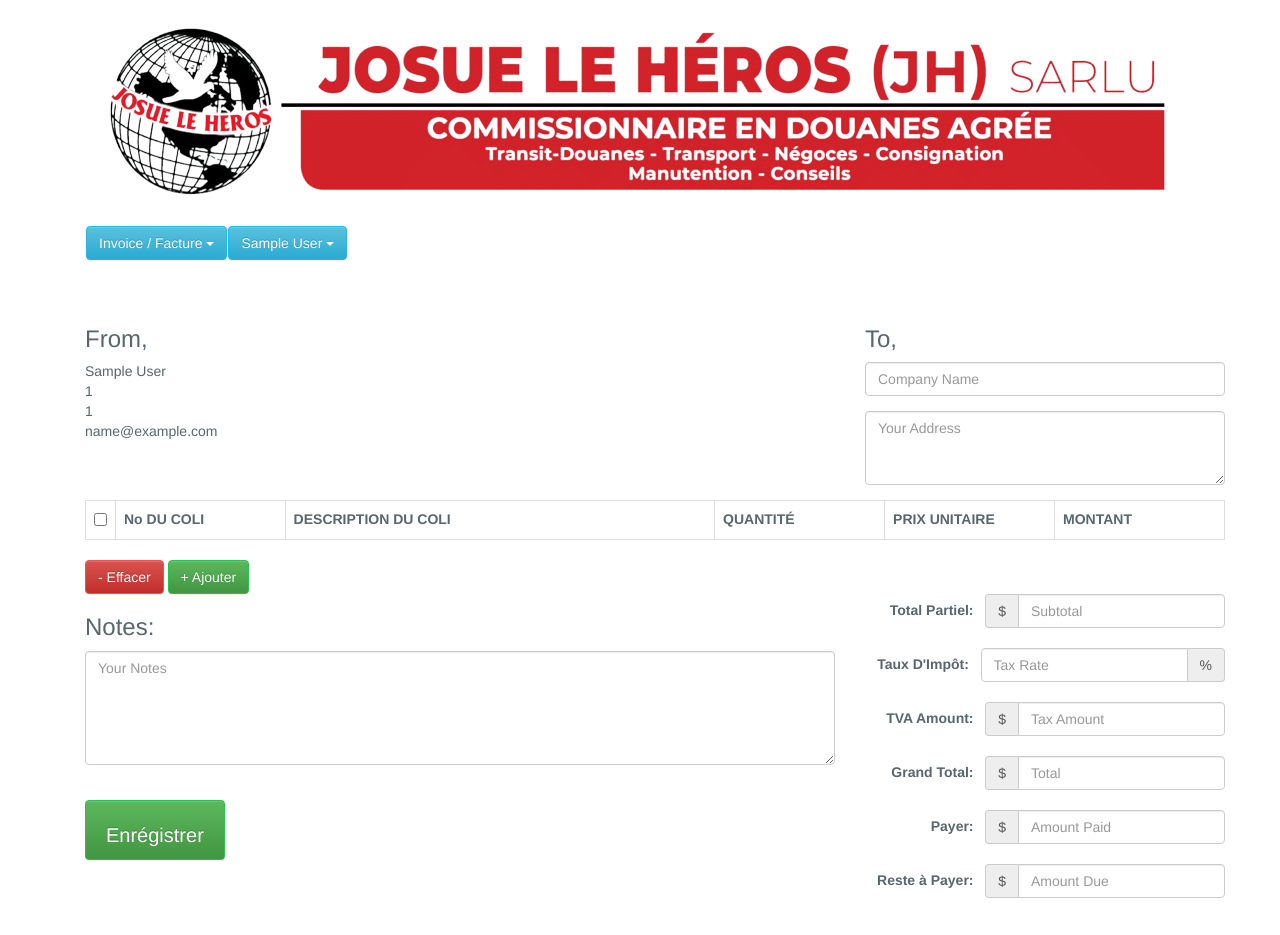
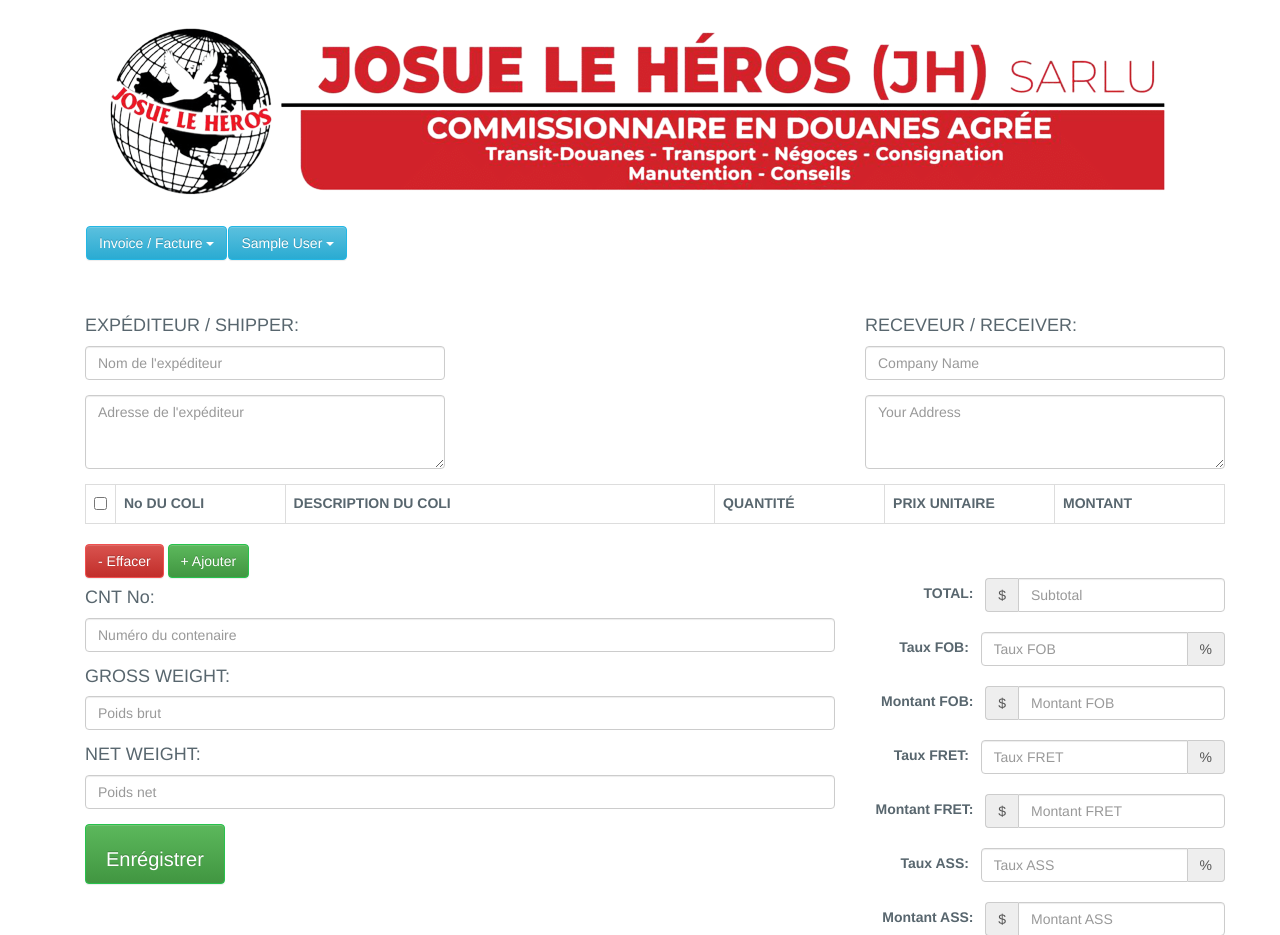
Before and after one commit to Yackson21/jhcompany, a PHP site: page /edit_invoice.php in a window 1280 px wide. Shown: the top 935 px of the page. Run offline with PHP 8.4, Linux system fonts and the light colour scheme; the visitor is signed in with stand-in values (Sample User, id 1); data that the repository does not hold is empty; some libraries are stand-ins or nearby versions.

Commit message:
second commit

```diff
--- a/Invoice.php
+++ b/Invoice.php
@@ -5,6 +5,7 @@
     private $password   = "";
     private $database  = "invoice_system";
 	private $invoiceUserTable = 'invoice_user';
+	private $invoiceShippererTable = 'invoice_shipper';
     private $invoiceOrderTable = 'invoice_order';
 	private $invoiceOrderItemTable = 'invoice_order_item';
 	private $dbConnect = false;
@@ -51,8 +52,8 @@
 	}
 	public function saveInvoice($POST) {
 		$sqlInsert = "
-			INSERT INTO ".$this->invoiceOrderTable."(user_id, order_receiver_name, order_receiver_address, order_total_before_tax, order_total_tax, order_tax_per, order_total_after_tax, order_amount_paid, order_total_amount_due, note)
-			VALUES ('".$POST['userId']."', '".$POST['companyName']."', '".$POST['address']."', '".$POST['subTotal']."', '".$POST['taxAmount']."', '".$POST['taxRate']."', '".$POST['totalAftertax']."', '".$POST['amountPaid']."', '".$POST['amountDue']."', '".$POST['notes']."')";
+			INSERT INTO ".$this->invoiceOrderTable."(user_id, order_sender_name, order_sender_address, order_receiver_name, order_receiver_address, order_total, fob_rate, fob, fret_rate, fret, ass_rate, ass, amount_paid, amount_due, cnt_n,gross_weight,net_weight)
+			VALUES ('".$POST['userId']."', '".$POST['shipperName']."', '".$POST['senderAddress']."', '".$POST['companyName']."', '".$POST['address']."', '".$POST['subTotal']."', '".$POST['fobRate']."', '".$POST['fob']."', '".$POST['fretRate']."', '".$POST['fret']."', '".$POST['assRate']."', '".$POST['ass']."', '".$POST['amountPaid']."', '".$POST['amountDue']."', '".$POST['cntN']."', '".$POST['grossWeight']."', '".$POST['netWeight']."')";
 		mysqli_query($this->dbConnect, $sqlInsert);
 		$lastInsertId = mysqli_insert_id($this->dbConnect);
 		for ($i = 0; $i < count($POST['productCode']); $i++) {
@@ -66,7 +67,7 @@
 		if($POST['invoiceId']) {
 			$sqlInsert = "
 				UPDATE ".$this->invoiceOrderTable."
-				SET order_receiver_name = '".$POST['companyName']."', order_receiver_address= '".$POST['address']."', order_total_before_tax = '".$POST['subTotal']."', order_total_tax = '".$POST['taxAmount']."', order_tax_per = '".$POST['taxRate']."', order_total_after_tax = '".$POST['totalAftertax']."', order_amount_paid = '".$POST['amountPaid']."', order_total_amount_due = '".$POST['amountDue']."', note = '".$POST['notes']."'
+				SET order_sender_name = '".$POST['shipperName']."', order_sender_address= '".$POST['senderAddress']."', order_receiver_name = '".$POST['companyName']."', order_receiver_address= '".$POST['address']."', order_total = '".$POST['subTotal']."', fob_rate = '".$POST['fobRate']."', fob = '".$POST['fob']."', fret_rate = '".$POST['fretRate']."', fret = '".$POST['fret']."', ass_rate = '".$POST['assRate']."', ass = '".$POST['ass']."', amount_paid = '".$POST['amountPaid']."', amount_due = '".$POST['amountDue']."', cnt_n = '".$POST['cntN']."', gross_weight = '".$POST['grossWeight']."', net_weight = '".$POST['netWeight']."'
 				WHERE user_id = '".$POST['userId']."' AND order_id = '".$POST['invoiceId']."'";
 			mysqli_query($this->dbConnect, $sqlInsert);
 		}
--- a/edit_invoice.php
+++ b/edit_invoice.php
@@ -28,15 +28,17 @@
 		    	</div>
 		      	<input id="currency" type="hidden" value="$">
 		    	<div class="row">
-		      		<div class="col-xs-12 col-sm-4 col-md-4 col-lg-4">
-		      			<h3>From,</h3>
-						<?php echo $_SESSION['user']; ?><br>
-						<?php echo $_SESSION['address']; ?><br>
-						<?php echo $_SESSION['mobile']; ?><br>
-						<?php echo $_SESSION['email']; ?><br>
-		      		</div>
+					<div class="col-xs-12 col-sm-4 col-md-4 col-lg-4">
+						<h4>EXPÉDITEUR / SHIPPER:</h4>
+						<div class="form-group">
+							<input value="<?php echo $invoiceValues['order_sender_name']; ?>" type="text" class="form-control" name="shipperName" id="shipperName" placeholder="Nom de l'expéditeur" autocomplete="off">
+						</div>
+						<div class="form-group">
+							<textarea class="form-control" rows="3" name="senderAddress" id="senderAddress" placeholder="Adresse de l'expéditeur"><?php echo $invoiceValues['order_sender_address']; ?></textarea>
+						</div>
+					</div>
 		      		<div class="col-xs-12 col-sm-4 col-md-4 col-lg-4 pull-right">
-		      			<h3>To,</h3>
+		      			<h4>RECEVEUR / RECEIVER:</h4>
 		      			<div class="form-group">
 							<input value="<?php echo $invoiceValues['order_receiver_name']; ?>" type="text" class="form-control" name="companyName" id="companyName" placeholder="Company Name" autocomplete="off">
 						</div>
@@ -83,11 +85,21 @@
 		      	</div>
 		      	<div class="row">
 		      		<div class="col-xs-12 col-sm-8 col-md-8 col-lg-8">
-		      			<h3>Notes: </h3>
-		      			<div class="form-group">
-							<textarea class="form-control txt" rows="5" name="notes" id="notes" placeholder="Your Notes"><?php echo $invoiceValues['note']; ?></textarea>
-						</div>
-						<br>
+					  <h4>CNT No: </h4>
+					<div class="form-group">
+						<input value="<?php echo $invoiceValues['cnt_n']; ?>" type="text" class="form-control" name="cntN" id="cntN" placeholder="Numéro du contenaire" autocomplete="off">
+					</div>
+
+					<h4>GROSS WEIGHT: </h4>
+					<div class="form-group">
+						<input value="<?php echo $invoiceValues['gross_weight']; ?>" type="text" class="form-control" name="grossWeight" id="grossWeight" placeholder="Poids brut" autocomplete="off">
+					</div>
+
+					<h4>NET WEIGHT: </h4>
+					<div class="form-group">
+						<input value="<?php echo $invoiceValues['net_weight']; ?>" type="text" class="form-control" name="netWeight" id="netWeight" placeholder="Poids net" autocomplete="off">
+					</div>
+
 						<div class="form-group">
 							<input type="hidden" value="<?php echo $_SESSION['userid']; ?>" class="form-control" name="userId">
 							<input type="hidden" value="<?php echo $invoiceValues['order_id']; ?>" class="form-control" name="invoiceId" id="invoiceId">
@@ -98,45 +110,67 @@
 		      		<div class="col-xs-12 col-sm-4 col-md-4 col-lg-4">
 						<span class="form-inline">
 							<div class="form-group">
-								<label>Total Partiel: &nbsp;</label>
+								<label>TOTAL: &nbsp;</label>
 								<div class="input-group">
 									<div class="input-group-addon currency">$</div>
-									<input value="<?php echo $invoiceValues['order_total_before_tax']; ?>" type="number" class="form-control" name="subTotal" id="subTotal" placeholder="Subtotal">
+									<input value="<?php echo $invoiceValues['order_total']; ?>" type="number" class="form-control" name="subTotal" id="subTotal" placeholder="Subtotal">
 								</div>
 							</div>
 							<div class="form-group">
-								<label>Taux D'Impôt: &nbsp;</label>
+								<label>Taux FOB: &nbsp;</label>
 								<div class="input-group">
-									<input value="<?php echo $invoiceValues['order_tax_per']; ?>" type="number" class="form-control" name="taxRate" id="taxRate" placeholder="Tax Rate">
+									<input value="<?php echo $invoiceValues['fob_rate']; ?>" type="number" class="form-control" name="fobRate" id="fobRate" placeholder="Taux FOB">
 									<div class="input-group-addon">%</div>
 								</div>
 							</div>
 							<div class="form-group">
-								<label>TVA Amount: &nbsp;</label>
+								<label>Montant FOB: &nbsp;</label>
 								<div class="input-group">
 									<div class="input-group-addon currency">$</div>
-									<input value="<?php echo $invoiceValues['order_total_tax']; ?>" type="number" class="form-control" name="taxAmount" id="taxAmount" placeholder="Tax Amount">
+									<input value="<?php echo $invoiceValues['fob']; ?>" type="number" class="form-control" name="fob" id="fob" placeholder="Montant FOB">
 								</div>
 							</div>
 							<div class="form-group">
-								<label>Grand Total: &nbsp;</label>
+								<label>Taux FRET: &nbsp;</label>
+								<div class="input-group">
+									<input value="<?php echo $invoiceValues['fret_rate']; ?>" type="number" class="form-control" name="fretRate" id="fretRate" placeholder="Taux FRET">
+									<div class="input-group-addon">%</div>
+								</div>
+							</div>
+							<div class="form-group">
+								<label>Montant FRET: &nbsp;</label>
 								<div class="input-group">
 									<div class="input-group-addon currency">$</div>
-									<input value="<?php echo $invoiceValues['order_total_after_tax']; ?>" type="number" class="form-control" name="totalAftertax" id="totalAftertax" placeholder="Total">
+									<input value="<?php echo $invoiceValues['fret']; ?>" type="number" class="form-control" name="fret" id="fret" placeholder="Montant FRET">
 								</div>
 							</div>
+							<div class="form-group">
+								<label>Taux ASS: &nbsp;</label>
+								<div class="input-group">
+									<input value="<?php echo $invoiceValues['ass_rate']; ?>" type="number" class="form-control" name="assRate" id="assRate" placeholder="Taux ASS">
+									<div class="input-group-addon">%</div>
+								</div>
+							</div>
+							<div class="form-group">
+								<label>Montant ASS: &nbsp;</label>
+								<div class="input-group">
+									<div class="input-group-addon currency">$</div>
+									<input value="<?php echo $invoiceValues['ass']; ?>" type="number" class="form-control" name="ass" id="ass" placeholder="Montant ASS">
+								</div>
+							</div>
+
 							<div class="form-group">
 								<label>Payer: &nbsp;</label>
 								<div class="input-group">
 									<div class="input-group-addon currency">$</div>
-									<input value="<?php echo $invoiceValues['order_amount_paid']; ?>" type="number" class="form-control" name="amountPaid" id="amountPaid" placeholder="Amount Paid">
+									<input value="<?php echo $invoiceValues['amount_paid']; ?>" type="number" class="form-control" name="amountPaid" id="amountPaid" placeholder="Montant Comptant">
 								</div>
 							</div>
 							<div class="form-group">
 								<label>Reste à Payer: &nbsp;</label>
 								<div class="input-group">
 									<div class="input-group-addon currency">$</div>
-									<input value="<?php echo $invoiceValues['order_total_amount_due']; ?>" type="number" class="form-control" name="amountDue" id="amountDue" placeholder="Amount Due">
+									<input value="<?php echo $invoiceValues['amount_due']; ?>" type="number" class="form-control" name="amountDue" id="amountDue" placeholder="Montant Restant">
 								</div>
 							</div>
 						</span>
--- a/inc/footer.php
+++ b/inc/footer.php
@@ -1,5 +1,5 @@
 <div class="insert-post-ads1" style="margin-top:20px;">
-<img src="images/footerer-nbg.png" alt="">
 </div>
+<img src="images/footer-nbg.png" alt="">
 </div>
 </body></html>
--- a/invoice_list.php
+++ b/invoice_list.php
@@ -19,7 +19,7 @@
             <th>DATE CONCUE</th>
             <th>EXPÉDITEUR</th>
             <th>RECEVEUR</th>
-            <th>TOTAL</th>
+            <th>MONTANT</th>
             <th>Imprimer</th>
             <th>Modifier</th>
             <th>Effacer</th>
@@ -35,7 +35,7 @@
                 <td>'.$invoiceDate.'</td>
                 <td>'.$invoiceDetails["order_sender_name"].'</td>
                 <td>'.$invoiceDetails["order_receiver_name"].'</td>
-                <td>'.$invoiceDetails["order_total_after_tax"].'</td>
+                <td>'.$invoiceDetails["order_total"].'</td>
                 <td><a href="print_invoice.php?invoice_id='.$invoiceDetails["order_id"].'" title="Print Invoice"><span class="glyphicon glyphicon-print"></span></a></td>
                 <td><a href="edit_invoice.php?update_id='.$invoiceDetails["order_id"].'"  title="Edit Invoice"><span class="glyphicon glyphicon-edit"></span></a></td>
                 <td><a href="#" id="'.$invoiceDetails["order_id"].'" class="deleteInvoice"  title="Delete Invoice"><span class="glyphicon glyphicon-remove"></span></a></td>
```
Also changed, not shown: create_invoice.php (+33 -12 lines).
